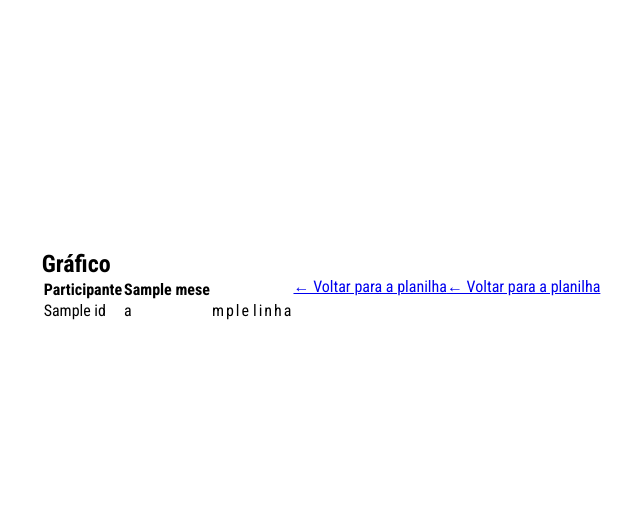
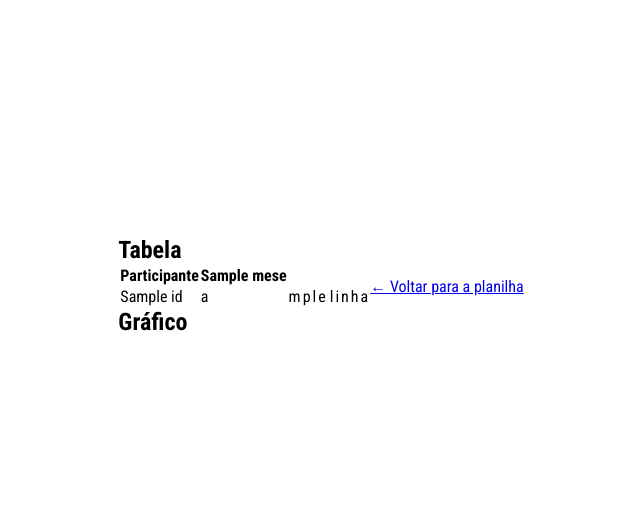
Before and after one commit to Hitalooo/psif, a Flask app: template templates/tabela.html in a window 1280 px wide. Shown: the part 202-732 px from the top of the page, without its empty margins (319-959 px from the left). Run offline with Flask 3, Linux system fonts and the light colour scheme; the template is opened without the code that fills it: most values are stand-ins (such as "Sample title", 1, 10 or a date in 2020); some libraries are stand-ins or nearby versions.

Commit message:
tabela e grafico

```diff
--- a/templates/tabela.html
+++ b/templates/tabela.html
@@ -31,7 +31,8 @@
 {% block content %}
     <!-- <div id="chart_div"></div> -->
     <div>
-        <h2>Gráfico</h2>
+        <h2>Tabela</h2>
+
         <div>
             <table>
                 <thead>
@@ -58,8 +59,10 @@
                 </tbody>
             </table>
         </div>
+
+        <h2>Gráfico</h2>
+
     </div>
 
     <a href="{{ request.referrer }}">← Voltar para a planilha</a>
-    <a href="{{ request.referrer }}">← Voltar para a planilha</a>
 {% endblock %}
```
